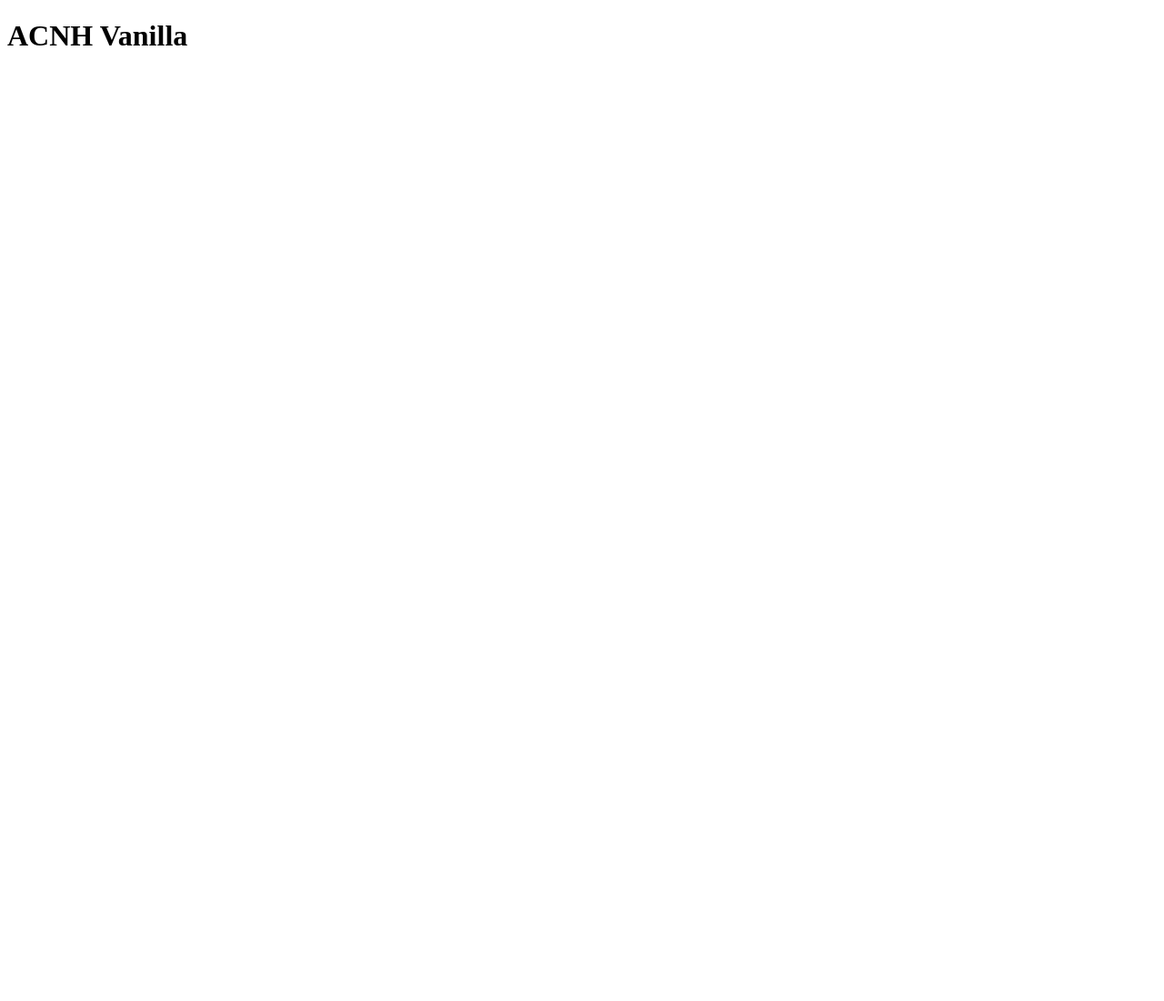
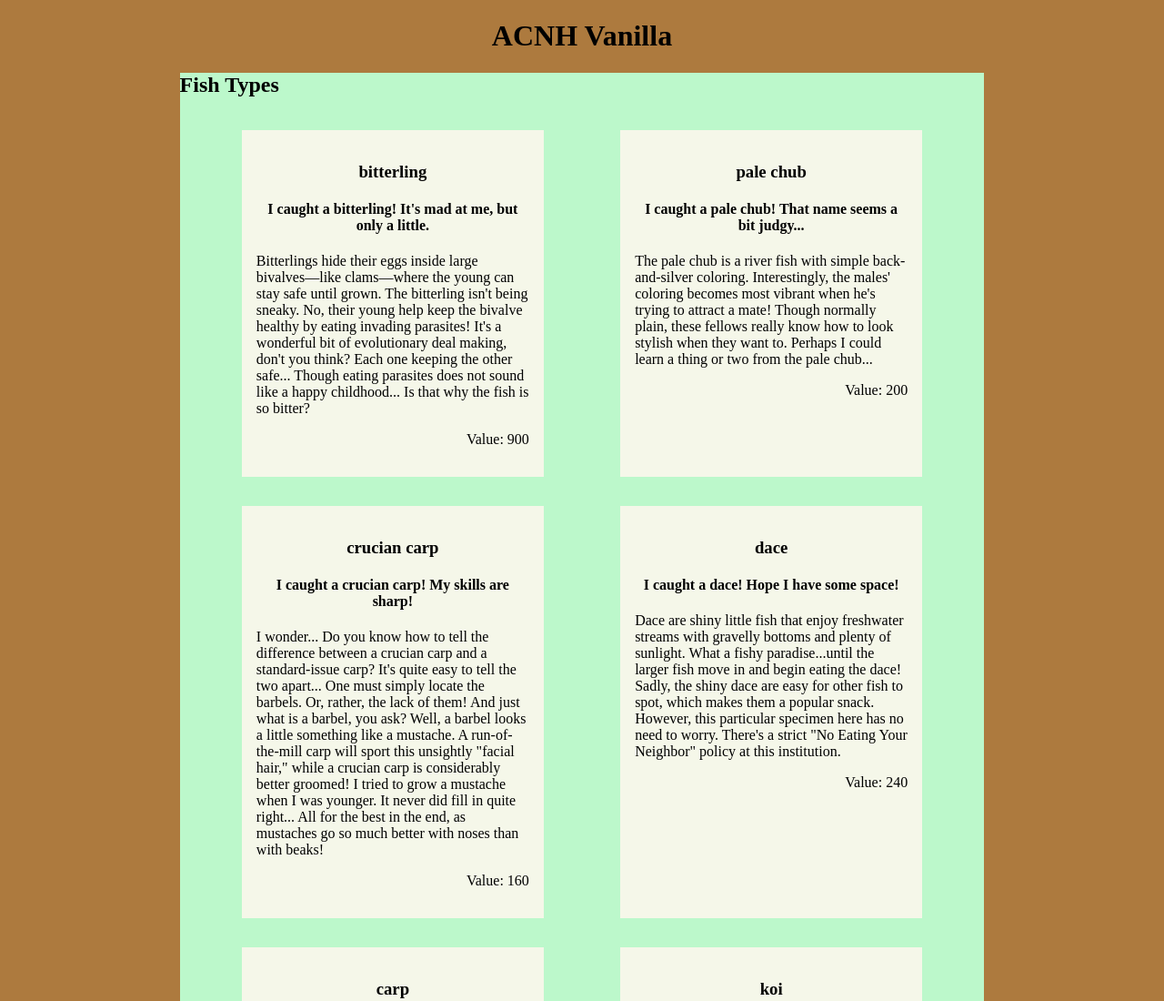
Before and after one commit to jallend1/acnh-js, a plain HTML site: page index.html in a window 1280 px wide. Shown: the top 1100 px of the page at 91% size. Before the commit the page ends 800 px from the top, so only its background shows below. Drawn offline with Linux system fonts and the light colour scheme.

Commit message:
Adds basic styling and completes JSON import

```diff
--- a/app.js
+++ b/app.js
@@ -1,10 +1,34 @@
-const fishList = document.querySelector('#fish');
+const fishList = document.querySelector('#fishlist');
 const endpoint = './fish.json';
 
 const catchFish = () => {
     fetch(endpoint)
         .then(data => data.json())
-        .then(results => console.log(results))
+        .then(results => {
+            const fishArray = Object.keys(results)              // Takes the keys of the object
+                .map(key => results[key])                       // and maps them into an array with the details
+            displayFish(fishArray)                              // Passes the array into the display function
+        })
+}
+
+const displayFish = (fishies) => {
+    fishies.forEach(fish => {
+        console.log(fish);
+        const fishName = (fish.name["name-en"]);
+        const fishPrice = (fish.price);
+        const fishPhrase = (fish["catch-phrase"]);
+        const fishMuseum = (fish["museum-phrase"]);
+        const newFish = document.createElement('div');
+        newFish.innerHTML = `
+            <h3>${fishName}</h3>
+            <h4>${fishPhrase}</h4>
+            <p>${fishMuseum}</p>
+            <p class="price">Value: ${fishPrice} </p>
+            `;
+        newFish.classList.add('fish');
+
+        fishList.appendChild(newFish);
+    })
 }
 
 catchFish();
--- a/index.html
+++ b/index.html
@@ -3,11 +3,16 @@
 <head>
     <meta charset="UTF-8">
     <meta name="viewport" content="width=device-width, initial-scale=1.0">
+    <link rel="stylesheet" href="style.css">
     <title>ACNH - Vanilla</title>
 </head>
 <body>
     <h1>ACNH Vanilla</h1>
-    <ul id="fish"></ul>
-    <script src="app.js"></script>
+    <div class="container">
+        <h2>Fish Types</h3>
+        <div id="fishlist">
+        </div>
+        <script src="app.js"></script>
+    </div>
 </body>
 </html>
--- /dev/null
+++ b/style.css
@@ -0,0 +1,29 @@
+body{
+    background: #ad7a3e;
+}
+
+h1, h3, h4 {
+    text-align: center;
+}
+.container{
+    background: #bcf8cb;
+    width: 70%;
+    margin: auto;
+}
+
+#fishlist{
+    display: flex;
+    flex-wrap: wrap;
+    justify-content: space-evenly;
+}
+
+.fish{
+    background: #f5f7e9;
+    width: 300px;
+    margin: 1em;
+    padding: 1em;
+}
+
+.price{
+    text-align: right;
+}
```
